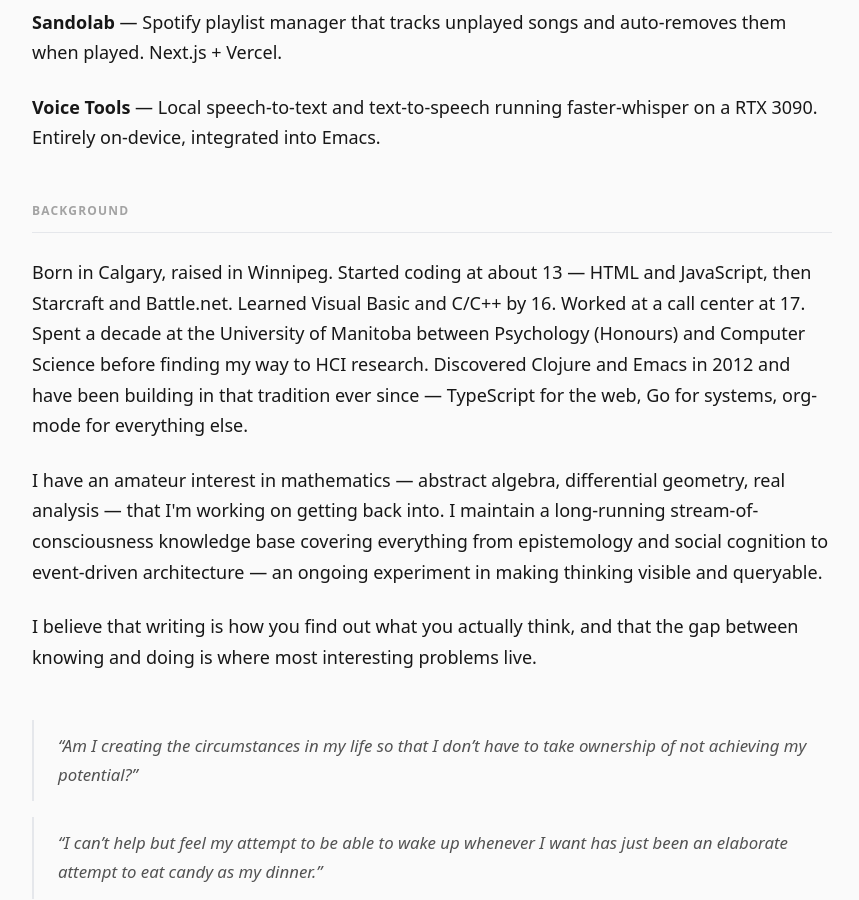
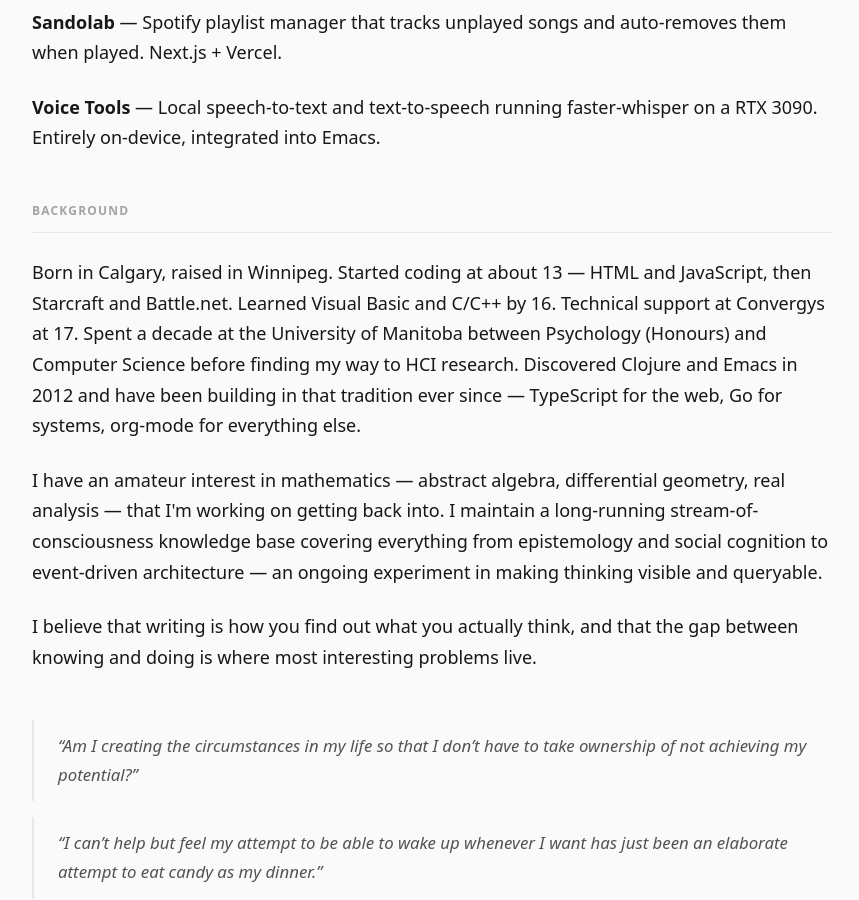
Before and after one commit to taylorSando/taylorSando.github.io, a Jekyll site: the page built from index.html, in a window 1280 px wide and 900 px high, scrolled down 2439 px. Shown: the whole window, without its empty margins (208-1067 px from the left). Built offline with Jekyll 4.4.1, drawn with Linux system fonts in a browser that asks for light colours.

Commit message:
content: call center → technical support at Convergys
Co-Authored-By: Claude Opus 4.6 <noreply@anthropic.com>

```diff
--- a/index.html
+++ b/index.html
@@ -188,7 +188,7 @@ layout: landing
   <p>
     Born in Calgary, raised in Winnipeg. Started coding at about 13 &mdash; HTML
     and JavaScript, then Starcraft and Battle.net. Learned Visual Basic and C/C++
-    by 16. Worked at a call center at 17. Spent a decade at the University of
+    by 16. Technical support at Convergys at 17. Spent a decade at the University of
     Manitoba between Psychology (Honours) and Computer Science before finding my
     way to HCI research. Discovered Clojure and Emacs in 2012 and have been
     building in that tradition ever since &mdash; TypeScript for the web, Go for
```
